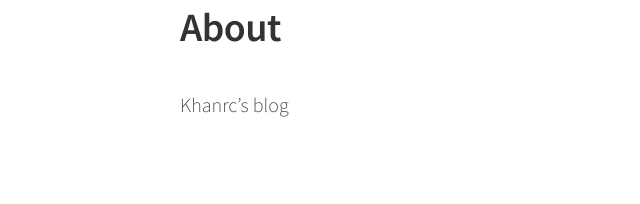
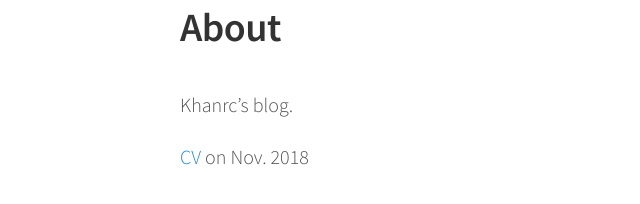
Before and after one commit to khanrc/khanrc.github.io, a Jekyll site: the page built from about.md, in a window 1280 px wide. Shown: the part 127-331 px from the top of the page, without its empty margins (0-640 px from the left). Built offline with Jekyll 4.4.1, drawn with Linux system fonts in a browser that asks for light colours; Markdown is read by kramdown in place of the engine named in the settings.

Commit message:
add CV on the about page

```diff
--- a/about.md
+++ b/about.md
@@ -3,4 +3,6 @@ title: About
 permalink: /about/
 ---
 
-Khanrc's blog
+Khanrc's blog.
+
+[CV]({{site.url}}/assets/about/CV.pdf) on Nov. 2018
```
Also changed, not shown: 1 other file.
